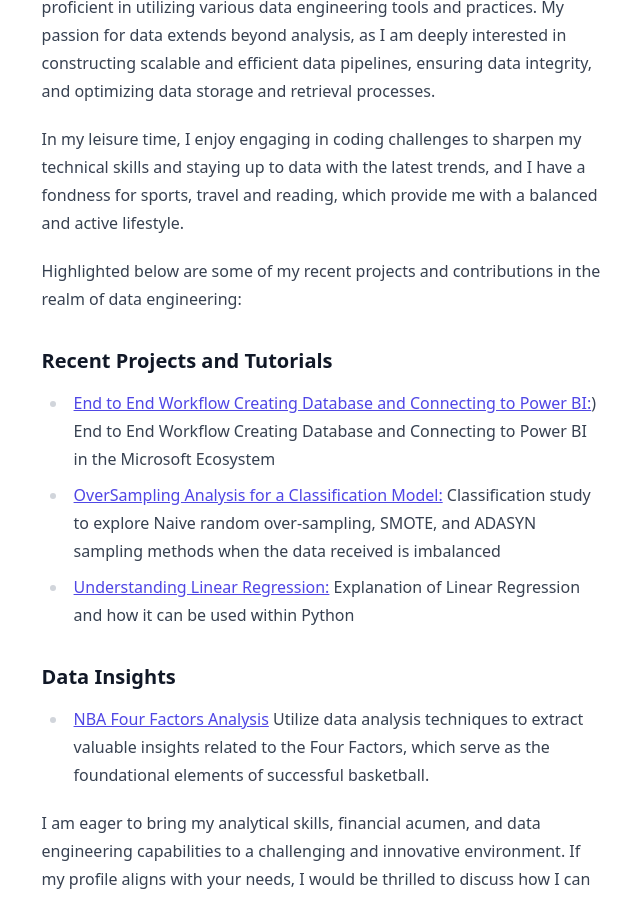
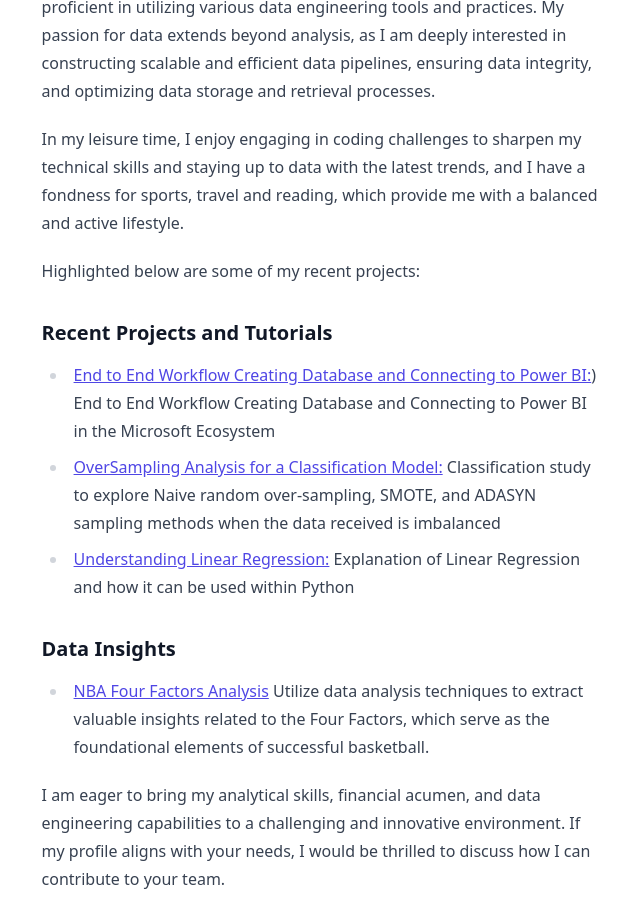
Before and after one commit to Akiwacky/akiwacky.github.io, a Jekyll site: the page built from about.md, in a window 1280 px wide and 900 px high, scrolled down 846 px. Shown: the whole window, without its empty margins (317-957 px from the left). Built offline with Jekyll 4.4.1, drawn with Linux system fonts in a browser that asks for light colours; nearby versions of some CDN libraries; some web fonts are replaced.

Commit message:
Update about.md

```diff
--- a/about.md
+++ b/about.md
@@ -12,7 +12,7 @@ Having extensively worked with diverse datasets, I have developed a strong found
 
 In my leisure time, I enjoy engaging in coding challenges to sharpen my technical skills and staying up to data with the latest trends, and I have a fondness for sports, travel and reading, which provide me with a balanced and active lifestyle.
 
-Highlighted below are some of my recent projects and contributions in the realm of data engineering:
+Highlighted below are some of my recent projects:
 
 ### Recent Projects and Tutorials
 
```
